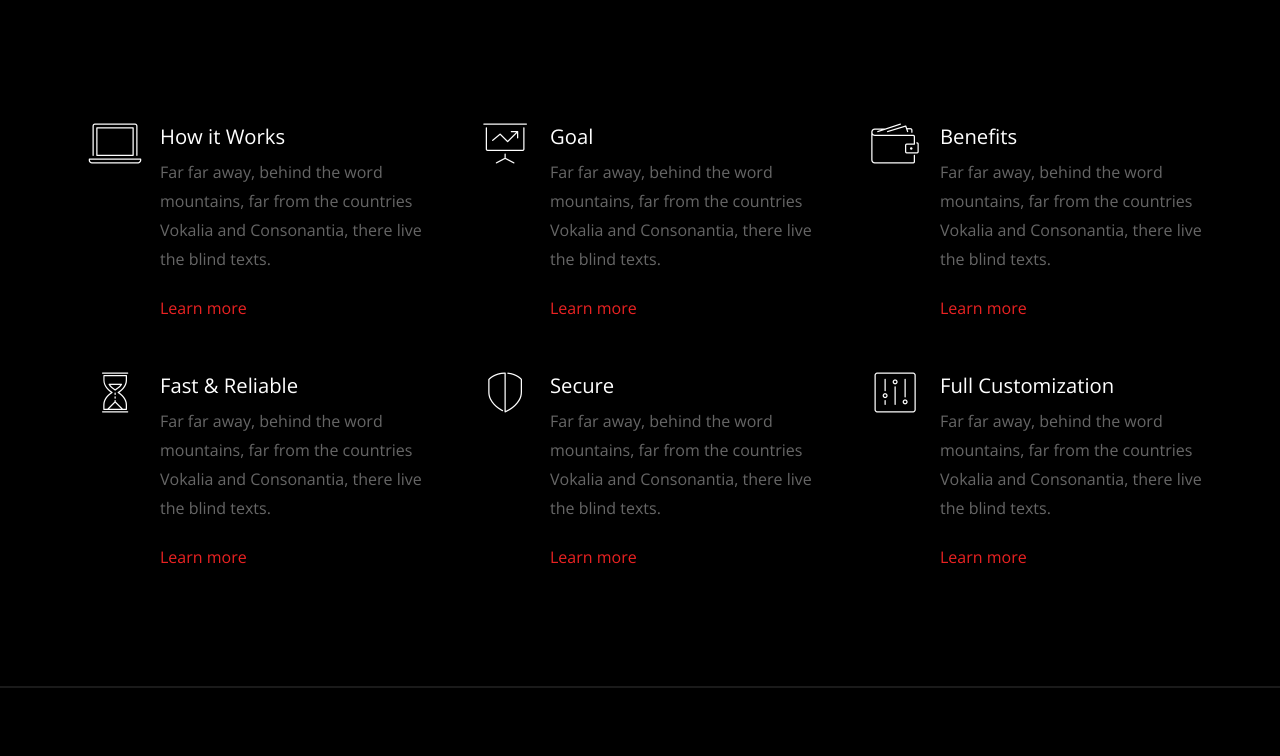
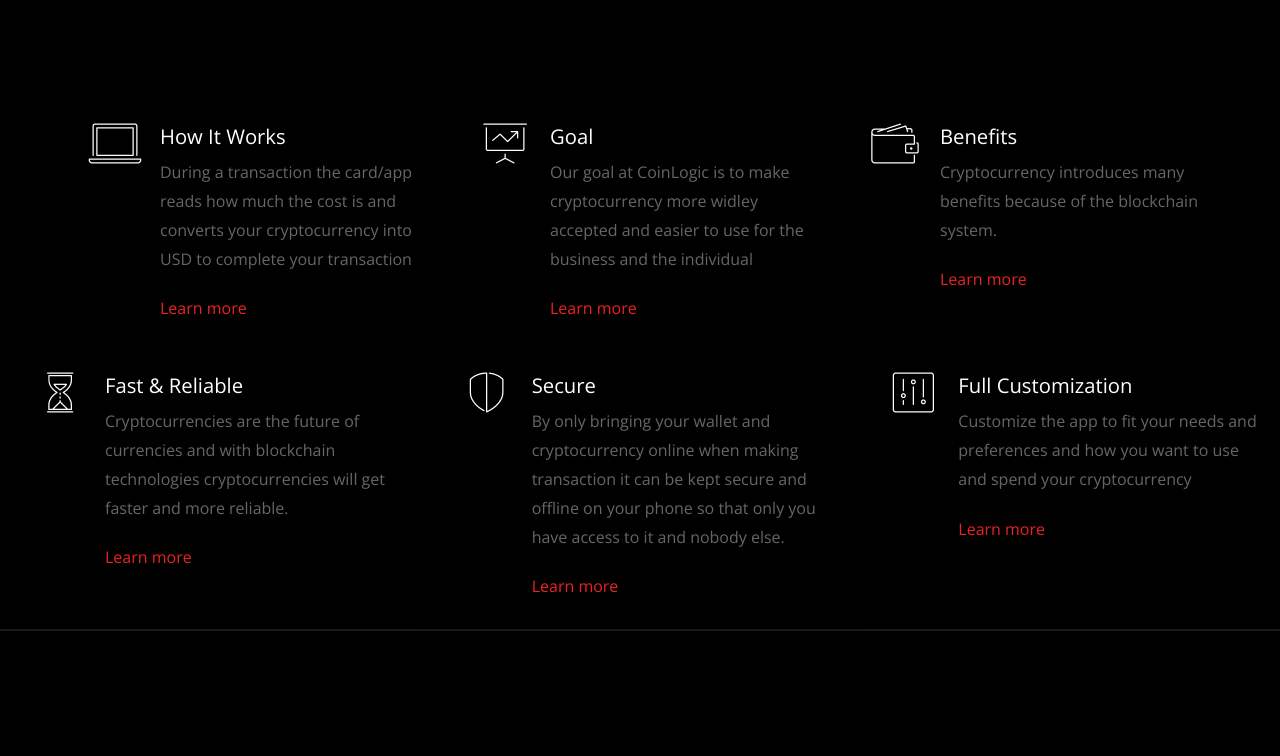
Before and after one commit to DerekNorman4/CoinLogic, a website: page services.html in a window 1280 px wide. Shown: the part 740-1496 px from the top of the page. Drawn offline with nearby package versions, Linux system fonts and the light colour scheme; files whose address does not match are found by name.

Commit message:
Changing text for different fields

```diff
--- a/css/custom.css
+++ b/css/custom.css
@@ -1,3 +1,7 @@
 .background-img {
 height: -400px !important;
 }
+
+.service-footer {
+	margin-top: 15% !important;
+}
--- a/services.html
+++ b/services.html
@@ -67,7 +67,7 @@
             <div class="col-md-12 text-center">
               <div class="slides-text probootstrap-animate">
                 <h2>Services</h2>
-                <p>Placeholder Text</p>
+                <p>Through the app(coming soon!) you will be able to spend and use your cryptocurrency wherever you please. If you sign up for the CoinLogic card too you will recieve benefits that the app does not offer.</p>
               </div>
             </div>
           </div>
@@ -88,8 +88,8 @@
               <i class="icon-laptop3"></i>
             </div>
             <div class="text">
-              <h3 class="heading">How it Works</h3>
-              <p>Far far away, behind the word mountains, far from the countries Vokalia and Consonantia, there live the blind texts. </p>
+              <h3 class="heading">How It Works</h3>
+              <p>During a transaction the card/app reads how much the cost is and converts your cryptocurrency into USD to complete your transaction </p>
               <p><a href="single-page.html">Learn more</a></p>
             </div>
 
@@ -102,7 +102,7 @@
             </div>
             <div class="text">
               <h3 class="heading">Goal</h3>
-              <p>Far far away, behind the word mountains, far from the countries Vokalia and Consonantia, there live the blind texts. </p>
+              <p>Our goal at CoinLogic is to make cryptocurrency more widley accepted and easier to use for the business and the individual</p>
               <p><a href="single-page.html">Learn more</a></p>
             </div>
           </div>
@@ -114,22 +114,21 @@
             </div>
             <div class="text">
               <h3 class="heading">Benefits</h3>
-              <p>Far far away, behind the word mountains, far from the countries Vokalia and Consonantia, there live the blind texts. </p>
+              <p>Cryptocurrency introduces many benefits because of the blockchain system.		 </p>
               <p><a href="single-page.html">Learn more</a></p>
             </div>
           </div>
         </div>
-
-
-        <div class="col-md-4">
-          <div class="service left-icon probootstrap-animate">
-
+      </div>
+    </div>
+    <div class="col-md-4">
+       <div class="service left-icon probootstrap-animate">
             <div class="icon">
               <i class="icon-hourglass"></i>
             </div>
             <div class="text">
               <h3 class="heading">Fast &amp; Reliable</h3>
-              <p>Far far away, behind the word mountains, far from the countries Vokalia and Consonantia, there live the blind texts. </p>
+              <p>Cryptocurrencies are the future of currencies and with blockchain technologies cryptocurrencies will get faster and more reliable. </p>
               <p><a href="single-page.html">Learn more</a></p>
             </div>
 
@@ -142,7 +141,7 @@
             </div>
             <div class="text">
               <h3 class="heading">Secure</h3>
-              <p>Far far away, behind the word mountains, far from the countries Vokalia and Consonantia, there live the blind texts. </p>
+              <p>By only bringing your wallet and cryptocurrency online when making transaction it can be kept secure and offline on your phone so that only you have access to it and nobody else. </p>
               <p><a href="single-page.html">Learn more</a></p>
             </div>
           </div>
@@ -154,7 +153,7 @@
             </div>
             <div class="text">
               <h3 class="heading">Full Customization</h3>
-              <p>Far far away, behind the word mountains, far from the countries Vokalia and Consonantia, there live the blind texts. </p>
+              <p>Customize the app to fit your needs and preferences and how you want to use and spend your cryptocurrency</p>
               <p><a href="single-page.html">Learn more</a></p>
             </div>
           </div>
@@ -167,7 +166,7 @@
 
 
 
-  <footer class="probootstrap-footer probootstrap-bg">
+  <footer class="probootstrap-footer probootstrap-bg service-footer">
     <div class="container">
       <div class="row mb60">
         <div class="col-md-3">
@@ -233,6 +232,7 @@
     </div>
   </footer>
 
+
   <div class="gototop js-top">
     <a href="#" class="js-gotop"><i class="icon-chevron-thin-up"></i></a>
   </div>
```
Also changed, not shown: product.html (+1 -1 lines).
